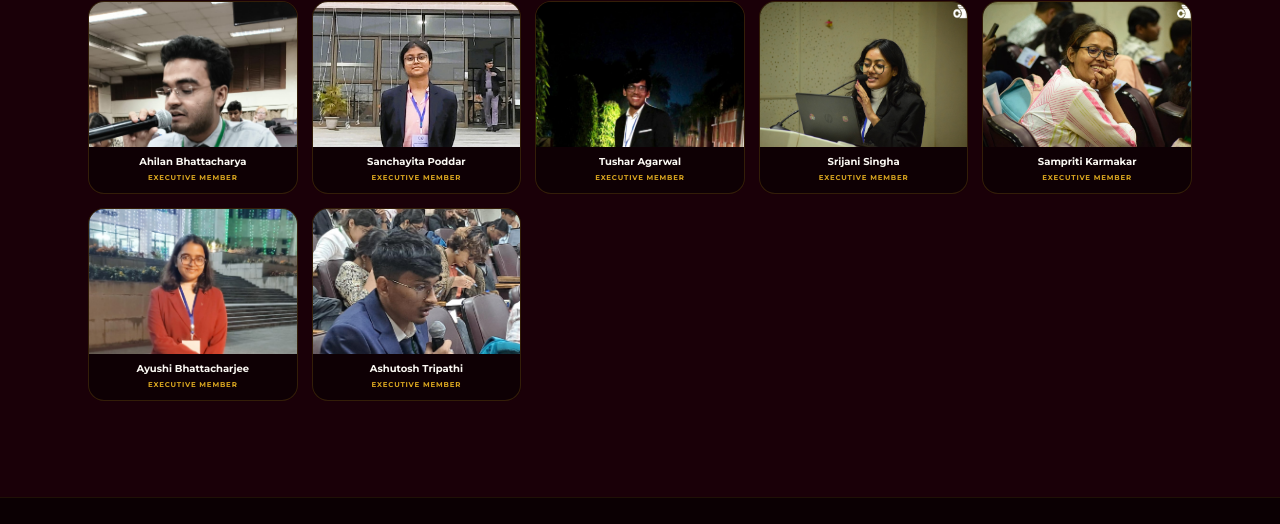
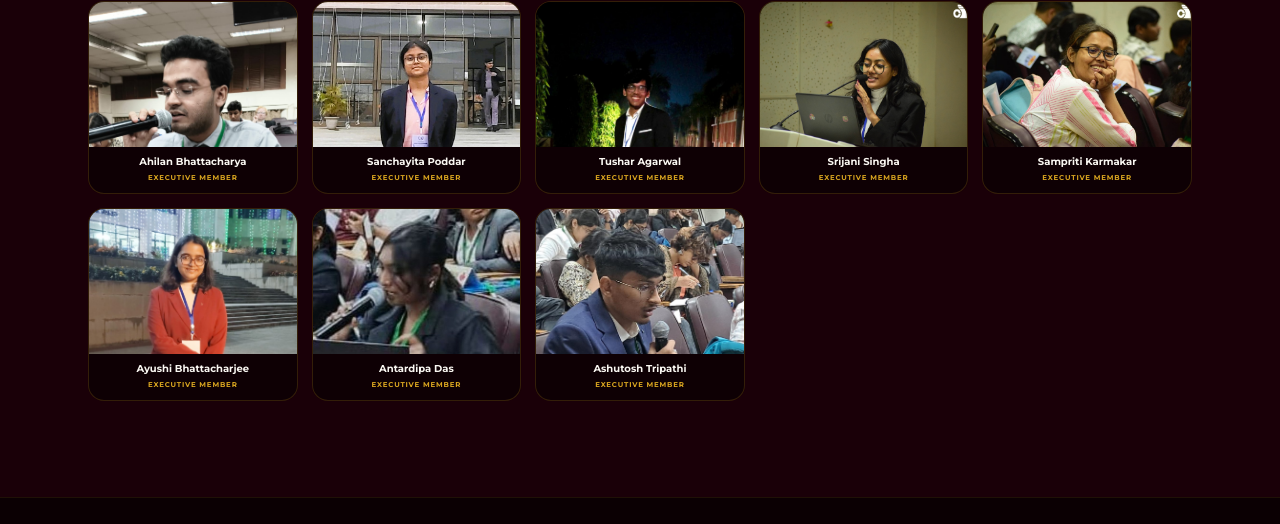
Before and after one commit to AHILAN123/debsoc, a plain HTML site: page teampage.html in a window 1280 px wide. Shown: the part 1473-1997 px from the top of the page. Drawn offline with nearby package versions, Linux system fonts and the light colour scheme.

Commit message:
monor change

```diff
--- a/teampage.html
+++ b/teampage.html
@@ -342,7 +342,7 @@
         <div class="team-card"><img class="team-card-photo" src="Photosofperson/p38.jpeg" alt=""><div class="team-card-info"><div class="team-card-name">Srijani Singha</div><div class="team-card-role">Executive Member</div></div></div>
         <div class="team-card"><img class="team-card-photo" src="Photosofperson/p39.jpeg" alt=""><div class="team-card-info"><div class="team-card-name">Sampriti Karmakar</div><div class="team-card-role">Executive Member</div></div></div>
         <div class="team-card"><img class="team-card-photo" src="Photosofperson/p310.jpeg" alt=""><div class="team-card-info"><div class="team-card-name">Ayushi Bhattacharjee</div><div class="team-card-role">Executive Member</div></div></div>
-
+        <div class="team-card"><img class="team-card-photo" src="Photosofperson/p313.jpeg" alt=""><div class="team-card-info"><div class="team-card-name">Antardipa Das</div><div class="team-card-role">Executive Member</div></div></div>
         <div class="team-card"><img class="team-card-photo" src="Photosofperson/p312.jpeg" alt=""><div class="team-card-info"><div class="team-card-name">Ashutosh Tripathi</div><div class="team-card-role">Executive Member</div></div></div>
       </div>
     </div>
```
Also changed, not shown: Photosofperson/p313.jpeg (added).
